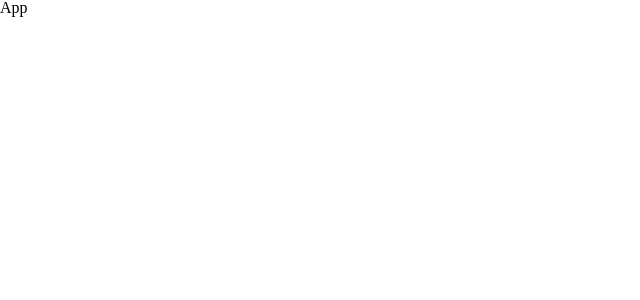
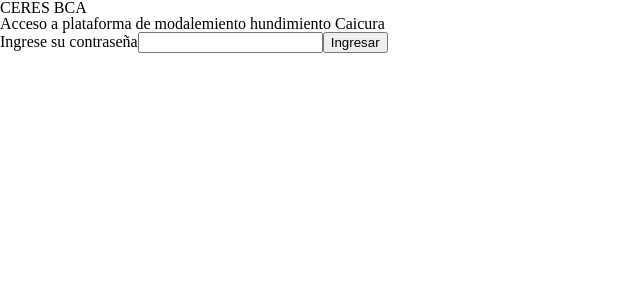
Before and after one commit to alavado/ceres-caicura, a React (Create React App) app: page / in a window 1280 px wide. Shown: the top 300 px of the page, without its empty margins (0-640 px from the left). Built offline with nearby package versions, Linux system fonts and the light colour scheme.

Commit message:
agrega login

```diff
--- a/package.json
+++ b/package.json
@@ -9,7 +9,10 @@
     "react": "^16.13.1",
     "react-chartjs-2": "^2.10.0",
     "react-dom": "^16.13.1",
-    "react-scripts": "3.4.3"
+    "react-redux": "^7.2.1",
+    "react-router-dom": "^5.2.0",
+    "react-scripts": "3.4.3",
+    "redux": "^4.0.5"
   },
   "scripts": {
     "start": "react-scripts start",
--- a/public/index.html
+++ b/public/index.html
@@ -1,5 +1,5 @@
 <!DOCTYPE html>
-<html lang="en">
+<html lang="es">
   <head>
     <meta charset="utf-8" />
     <link rel="icon" href="%PUBLIC_URL%/favicon.ico" />
@@ -7,7 +7,7 @@
     <meta name="theme-color" content="#000000" />
     <meta
       name="description"
-      content="Web site created using create-react-app"
+      content="Simulador CERES"
     />
     <link rel="apple-touch-icon" href="%PUBLIC_URL%/logo192.png" />
     <!--
@@ -24,10 +24,10 @@
       work correctly both with client-side routing and a non-root public URL.
       Learn how to configure a non-root public URL by running `npm run build`.
     -->
-    <title>React App</title>
+    <title>CERES</title>
   </head>
   <body>
-    <noscript>You need to enable JavaScript to run this app.</noscript>
+    <noscript>Necesitas habilitar JavaScript para ejecutar esta aplicación.</noscript>
     <div id="root"></div>
     <!--
       This HTML file is a template.
--- a/src/components/App/App.js
+++ b/src/components/App/App.js
@@ -1,7 +1,16 @@
 import React from 'react'
+import { useSelector } from 'react-redux'
+import Login from '../Login/Login'
 import './App.css'
 
 const App = () => {
+
+  const { usuario } = useSelector(state => state.login)
+
+  if (!usuario) {
+    return <Login />
+  }
+
   return (
     <div className="App">
       App
--- a/src/components/Header/Header.js
+++ b/src/components/Header/Header.js
@@ -1,8 +1,9 @@
 import React from 'react'
+import './Header.css'
 
 const Header = () => {
   return (
-    <div>
+    <div className="Header">
       header
     </div>
   )
--- a/src/components/Login/Login.js
+++ b/src/components/Login/Login.js
@@ -1,13 +1,25 @@
-import React from 'react'
+import React, { useState } from 'react'
+import { useDispatch } from 'react-redux'
+import { iniciaSesion } from '../../redux/ducks/login'
+import './Login.css'
 
 const Login = () => {
+
+  const [password, setPassword] = useState()
+  const dispatch = useDispatch()
+
+  const login = e => {
+    e.preventDefault()
+    setTimeout(() => dispatch(iniciaSesion(password)), 200 + Math.random() * 1000)
+  }
+
   return (
-    <div>
+    <div className="Login">
       <h1>CERES BCA</h1>
       <h2>Acceso a plataforma de modalemiento hundimiento Caicura</h2>
-      <form>
+      <form onSubmit={login}>
         <label>Ingrese su contraseña
-          <input type="password" />
+          <input type="password" onChange={e => setPassword(e.target.value)} />
         </label>
         <button type="submit">Ingresar</button>
       </form>
--- a/src/index.js
+++ b/src/index.js
@@ -4,9 +4,14 @@ import './index.css'
 import App from './components/App'
 import * as serviceWorker from './serviceWorker'
 
+import { Provider } from 'react-redux'
+import store from './redux/store'
+
 ReactDOM.render(
   <React.StrictMode>
-    <App />
+    <Provider store={store}>
+      <App />
+    </Provider>
   </React.StrictMode>,
   document.getElementById('root')
 )
--- /dev/null
+++ b/src/redux/ducks/index.js
@@ -0,0 +1,5 @@
+import login from './login'
+
+export default {
+  login
+}
--- /dev/null
+++ b/src/redux/ducks/login.js
@@ -0,0 +1,21 @@
+const login = 'login/login'
+
+export default function reducer(state = {}, action) {
+  switch (action.type) {
+    case login: {
+      return {
+        ...state,
+        usuario: action.payload
+      }
+    }
+    default:
+      return state
+  }
+}
+
+export const iniciaSesion = password => {
+  return {
+    type: login,
+    payload: password === 'caicura276'
+  }
+}
--- /dev/null
+++ b/src/redux/store.js
@@ -0,0 +1,6 @@
+import { createStore, combineReducers } from 'redux'
+import reducers from './ducks'
+
+const store = createStore(combineReducers(reducers))
+
+export default store
```
Also changed, not shown: public/manifest.json, 1 other file (tests, documents, lock files or other folders).
